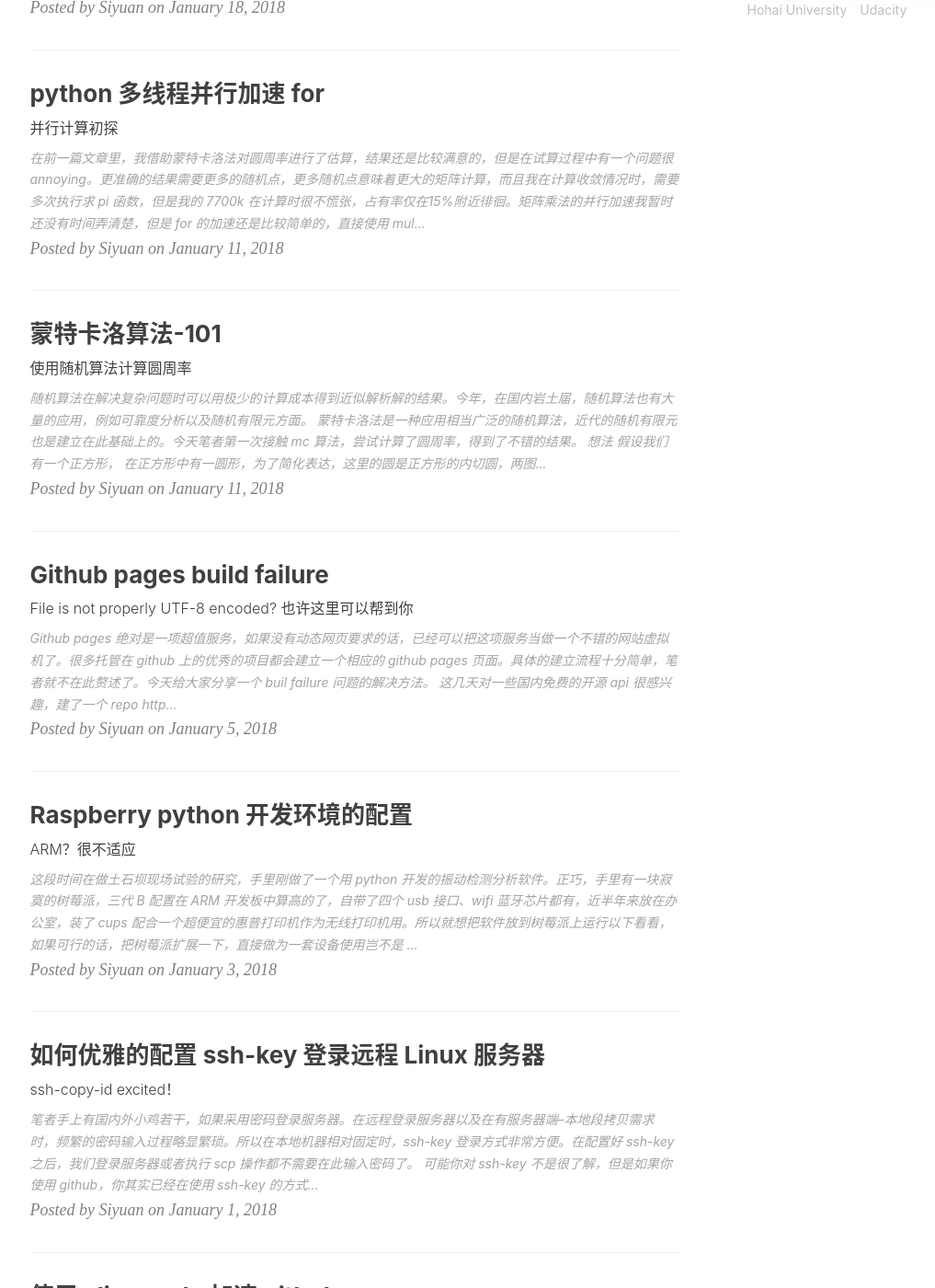
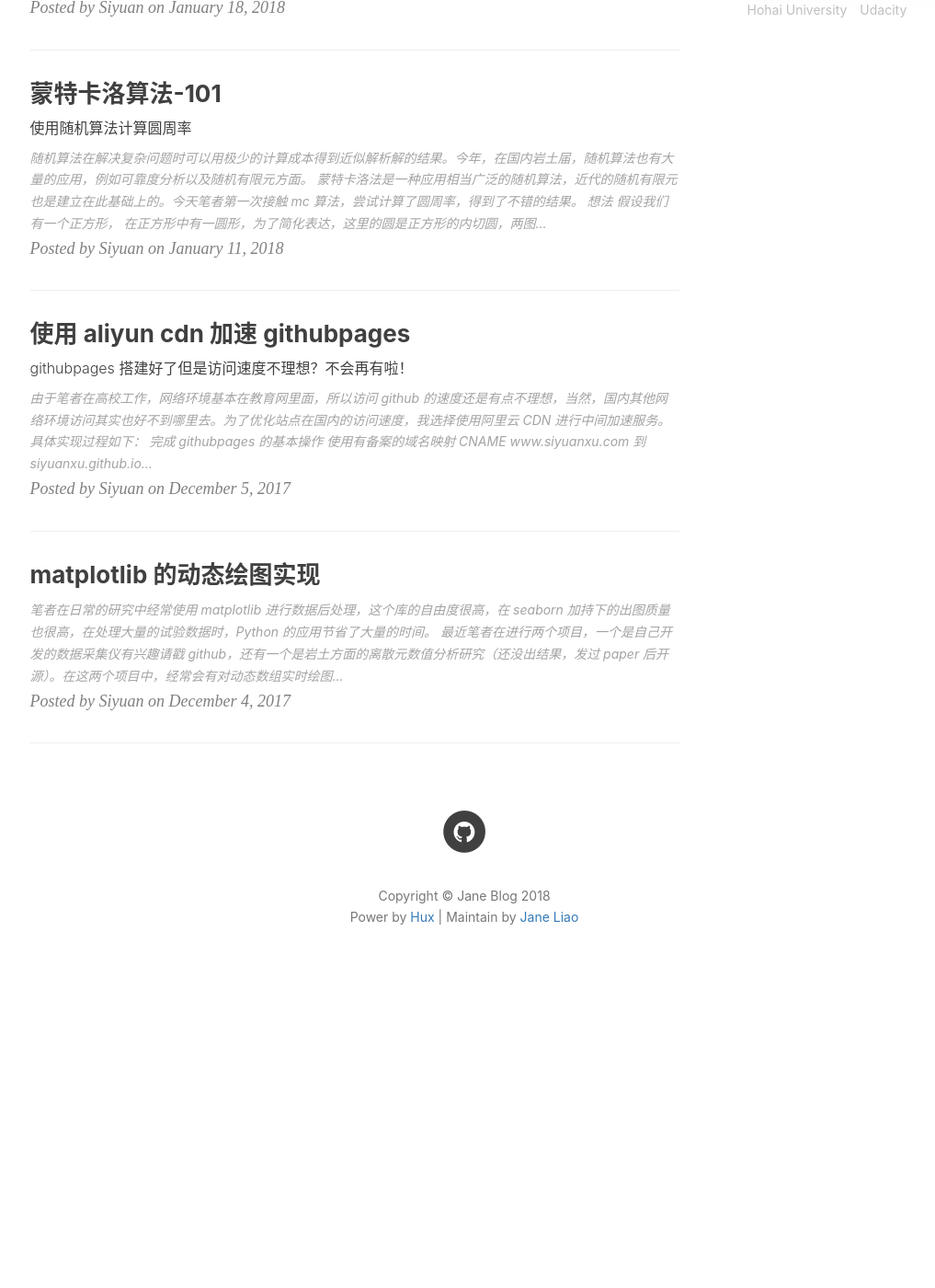
Before and after one commit to janeliao/janeliao.github.io, a Jekyll site: the page built from index.html, in a window 1280 px wide and 1400 px high, scrolled down 1167 px. Shown: the whole window at 92% size, without its empty margins (135-1152 px from the left). Built offline with Jekyll 4.4.1, drawn with Linux system fonts in a browser that asks for light colours; nearby versions of some CDN libraries; the list of posts is cut into pages by our own code; comment, search, counter and statistics services are not loaded; after the commit the page ends 2268 px from its top, so only the background shows below that; some of the changed text lies outside the part shown.

Commit message:
delete siyuanxu's posts

```diff
--- a/_posts/2018-01-01-ssh-key-login.md
+++ /dev/null
@@ -1,58 +0,0 @@
----
-layout:     post
-title:      如何优雅的配置 ssh-key 登录远程 Linux 服务器
-subtitle:   ssh-copy-id excited！
-date:       2018-01-01
-author:     Siyuan
-header-img: img/in-posts/coding.jpg
-catalog:     true
-tags:
-    - Linux
----
-
-笔者手上有国内外小鸡若干，如果采用密码登录服务器。在远程登录服务器以及在有服务器端--本地段拷贝需求时，频繁的密码输入过程略显繁琐。所以在本地机器相对固定时，ssh-key 登录方式非常方便。在配置好 ssh-key 之后，我们登录服务器或者执行 scp 操作都不需要在此输入密码了。
-
-可能你对 ssh-key 不是很了解，但是如果你使用 github，你其实已经在使用 ssh-key 的方式简化了远程操作步骤了。不管你的平台的是 Mac还是 Linux 的各种发行版，在你使用 ssh 隧道时，都需要一个 .ssh 文件夹。一般情况下，该文件夹的内容如下：
-
-- id_rsa 文件，私钥
-- id_rsa.pub 公钥，是向互联网公开的
-- Know_hosts 用户使用过的 host 信息
-- authorized_keys 存放其他主机公钥的地方，和 GitHub 中管理 keys 的页面一样的道理
-
-当然，你可以不必在意这些文件如何如何。配置 ssh-key 只需要在本地机上执行简单的两个步骤
-
-## 1 生成 key
-
-这一步是在你面前的本地机上操作的，只需要执行下面这条命令：
-
-~~~bash
-ssh-keygen -t rsa
-~~~
-
-意思是生成一个 -t type 为 rsa 加密的 ssh-keygen
-
-## 2 传到远端
-
-网上很多资料中这一步使用的是 scp 来复制文件，但是这样有很多弊端，比如你的文件权限很可能不正确。在这里我们使用一条非常优雅的命令来完成这一操作;
-
-~~~Bash
-ssh-copy-id server_user_name@server.com
-~~~
-
-在输入服务器登录密码后，ssh-key 登录就已经配置完成了。绝对不会出现任何碰壁的现象。
-
-## 3 more
-
-现在我们在登录远程服务器时已经不需要输入密码了，如果你想更加简化，还可以使用 alias 赋予登录命令别名。编辑 .bashrc 或者 .bash_profile 文件，添加别名。
-
-~~~bash
-alias ecs1='ssh user@server.com'
-~~~
-
-修改后再运行下面的命令使设置生效
-
-~~~Bash
-source .bash_profile
-~~~
-
-这样，只需要输入 ecs1 就可以登录到远程服务器了。
--- a/_posts/2018-01-03-raspberry-python-dev.md
+++ /dev/null
@@ -1,69 +0,0 @@
----
-layout:     post
-title:      Raspberry python 开发环境的配置
-subtitle:   ARM？很不适应
-date:       2018-01-03
-author:     Siyuan
-header-img: img/in-posts/coding.jpg
-catalog: 	true
-tags:
-    - Linux
-    - python
-    - geek
----
-
-这段时间在做土石坝现场试验的研究，手里刚做了一个用 python 开发的振动检测分析软件。正巧，手里有一块寂寞的树莓派，三代 B 配置在 ARM 开发板中算高的了，自带了四个 usb 接口、wifi 蓝牙芯片都有，近半年来放在办公室，装了 cups 配合一个超便宜的惠普打印机作为无线打印机用。所以就想把软件放到树莓派上运行以下看看，如果可行的话，把树莓派扩展一下，直接做为一套设备使用岂不是 exited。尝试过程中有很多趣事（坑。。。），这段时间会抽空都更到这篇 post 里。
-
-## 开发环境配置
-
-我本来是习惯用 conda 的，工作用的设备上基本上第一个装的就是 mini conda，但是不知道怎么回事，树莓派的 conda 下包安装经常出问题，还没有系统默认的 python pip 好用。。按道理不应该的。所以接下来的所有操作都是在默认的 python3 中运行。
-
-### 更换国内镜像
-
-
-树莓派运行的是 raspbian 系统，一个基于 Debian 的 ARM Linux 系统。版本代号 jessie。由于众所周知的原因，将默认源更换为国内才可以顺利的进行包管理。笔者在高校，所以就选择各个大学的开源镜像站了。
-
-和服务器上的步骤并没有什么不一样，编辑 source.list 文件：
-
-~~~bash
-sudo vim /etc/apt/sources.list
-~~~
-
-将原文件注释掉，添加新的源：
-
-~~~
-deb http://mirrors.ustc.edu.cn/raspbian/raspbian/ jessie main non-free contrib
-deb-src http://mirrors.ustc.edu.cn/raspbian/raspbian/ jessie main non-free contrib
-~~~
-
-修改之后，运行 apt update 可以发现，新的源已经生效，但是更新过程中仍然有一个英国的源出现：
-
-~~~
-100% [Connecting to archive.raspberrypi.org (46.235.227.11)]
-~~~
-
-可以说是非常的皮了。这是因为树莓派有两个源，还需要继续修改另一个 raspi.list ：
-
-~~~
-sudo vim /etc/apt/sources.list.d/raspi.list
-~~~
-
-注释掉原来的文件，添加：
-
-~~~
-deb http://mirrors.ustc.edu.cn/archive.raspberrypi.org/debian/ jessie main ui
-~~~
-
-现在才算完全替换成国内的源。
-
-### 配置 python
-
-python 其实没有什么特殊的，系统已经自带了 python2 和 3 。
-
-但是！
-
-很多 pypi 包是无法安装的，你说你的头为什么这么铁！！
-
-笔者并不是职业程序员，尝试了 pip 和 conda 之后，我基本上已经技穷了。经过一般搜索后，发现树莓派上的三方包有些可以通过 pip 安装，有些需要 sudo pip 安装，有些需要通过 sudo apt install python-samplepackage 来安装。具体是哪些包，讲真。。。不好说 。。。。
-
-比如 numpy 可以直接 pip 安装，而 matplotlib 则需要通过 sudo apt install python-matplotlib 来安装。而有些包则需要自己编译。可能是因为三方包很多是 c 或者 cpp 写的吧。
--- a/_posts/2018-01-05-pages-build-failure-utf8.md
+++ /dev/null
@@ -1,43 +0,0 @@
----
-layout:     post
-title:      Github pages build failure
-subtitle:   File is not properly UTF-8 encoded? 也许这里可以帮到你
-date:       2018-01-05
-author:     Siyuan
-header-img: img/in-posts/coding.jpg
-catalog: 	true
-tags:
-    -  github pages
-    -  python
-    -  encoding
----
-
-Github pages 绝对是一项超值服务，如果没有动态网页要求的话，已经可以把这项服务当做一个不错的网站虚拟机了。很多托管在 github 上的优秀的项目都会建立一个相应的 github pages 页面。具体的建立流程十分简单，笔者就不在此赘述了。今天给大家分享一个 buil failure 问题的解决方法。
-
-这几天对一些国内免费的开源 api 很感兴趣，建了一个 repo http://github.com/siyuanxu/toys 。大体上就是用 python 聚合一些信息写成 markdown 文件，并使用 github pages 做一个简单的静态页面。项目很简单，pages 上线也很顺利，但是上午在办公室更新了一下数据，竟然收到了 github 发的 build failure 邮件，提示内容是 File is not properly UTF-8 encoded。想了一下原因应该是办公室的 windows 系统中输出文本的编码有问题，而私人用的 MacBook 则没有此问题。在网上搜了一下，有一个解决办法是使用 iconv.exe 来进行转码，大体如下：
-
-~~~bash
-iconv -f GBK -t utf-8 origin.md > new.md
-~~~
-
-但是试了之后疗效并不好，当然有可能是因为我原来的文件并不是 GBK，而且这个方法不太 python。所以还是想在 python 中进行修改。简单搜索后有方法如下：
-
-原来的文本写操作为
-
-~~~python
-with open('index.md','w') as f:
-	f.write(content)
-~~~
-
-修改后为
-
-~~~python
-import codecs
-
-with codecs.open('index.md','w','utf-8') as f:
-	blah blah blah
-~~~
-
-codes 是 python 的自带库，经过 codecs 内部函数操作的文本可以对编码格式进行指定。经过这样修改后，在此运行代码并提交至 github，build 成功。
-
-以上。
--- a/_posts/2018-01-11-multiprocessing.md
+++ /dev/null
@@ -1,38 +0,0 @@
----
-layout:     post
-title:      python 多线程并行加速 for
-subtitle:   并行计算初探
-date:       2018-01-11
-author:     Siyuan
-header-img: img/in-posts/algorithm.jpg
-catalog: 	true
-tags:
-    -  python
-    -  并行
----
-
-
-
-在[前一篇文章](http://www.siyuanxu.com/2018/01/11/monte-carlo/)里，我借助蒙特卡洛法对圆周率进行了估算，结果还是比较满意的，但是在试算过程中有一个问题很 annoying。更准确的结果需要更多的随机点，更多随机点意味着更大的矩阵计算，而且我在计算收敛情况时，需要多次执行求 pi 函数，但是我的 7700k 在计算时很不慌张，占有率仅在15%附近徘徊。矩阵乘法的并行加速我暂时还没有时间弄清楚，但是 for 的加速还是比较简单的，直接使用 multiprocessing 。代码如下：
-
-~~~python
-import numpy as np
-from multiprocessing import Pool # 引用线程池
-
-def mc_pi(size):
-    ran_x = np.random.random([size, size])
-    ran_y = np.random.random([size, size])
-
-    is_c = ran_x**2 + ran_y**2
-    is_c[is_c > 1] = 0
-    pi = 4 * np.count_nonzero(is_c) / (size**2)
-    return pi
-
-if __name__ == '__main__':
-    size = 2000
-    sizes = np.arange(10, size, 10)
-    pool = Pool(8) # 创建线程池，小于等于 cpu 的线程
-    pis = pool.map(mc_pi, sizes) # 计算函数和传入参数的 list 或 array 返回的是计算函数的返回值 list
-~~~
-
-multiprocessing 的好处时显而易见的，不需要像 thread 一样对代码进行修改。面对 for 循环，直接自动 map 到多个线程中，计算效率有比较大的提升。在上面的循环中，相比常规 for，很容易跑满 cpu，计算时间减少了一多半，从10.5s降低至4.5s。
--- a/_posts/2018-03-30-hysteric-curve.md
+++ b/_posts/2018-03-30-hysteric-curve.md
@@ -14,7 +14,7 @@ tags:
 
 在进行弹塑性地震反应分析时，经常会用到结构的滞回曲线。
 
-滞回曲线也叫恢复力曲线，是在蓄奴韩立的往复作用下，得到结构的荷载-变形曲线，反映结构在反复受力过程中的变形特征、刚度退化和能量消耗。
+滞回曲线也叫恢复力曲线，是在力的循环往复作用下，得到结构的荷载-变形曲线，反映结构在反复受力过程中的变形特征、刚度退化和能量消耗。
 
 当荷载大于一定程度后，在卸荷时结构会产生残余变形，即荷载归零时变形不归零。
 
```
